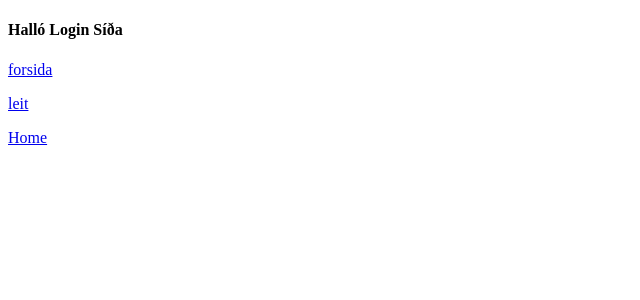
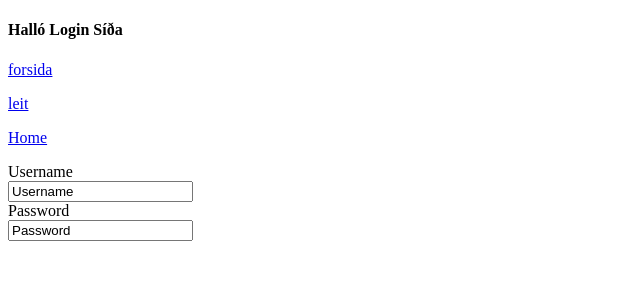
Before and after one commit to Vef2-musc/Project-Lets-Make-Music, a Flask app: page /login in a window 1280 px wide. Shown: the top 300 px of the page, without its empty margins (0-640 px from the left). Run offline with Flask 2, Linux system fonts and the light colour scheme.

Commit message:
reajustment

```diff
--- a/templates/login.html
+++ b/templates/login.html
@@ -5,5 +5,11 @@
         <p><a href="{{ url_for('forsida') }}">forsida</a></p>
         <p><a href="{{ url_for('search') }}">leit</a></p>
         <p><a href="{{ url_for('back') }}">Home</a></p>
+        <form>
+            <label for="usrname">Username</label><br>
+            <input type="text" id="usrname" name="usrname" value="Username"><br>
+            <label for="psw">Password</label><br>
+            <input type="text" id="psw" name="psw" value="Password"><br>
+        </form>
     </body>
 </html>
```
